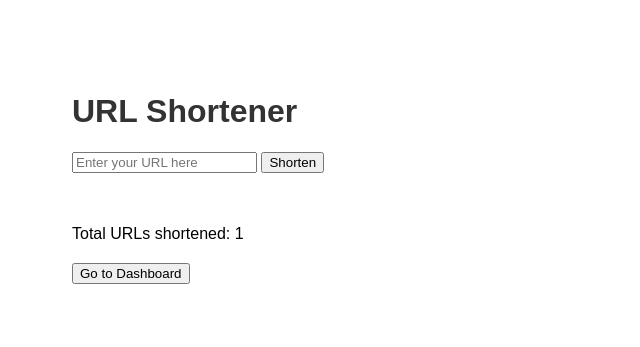
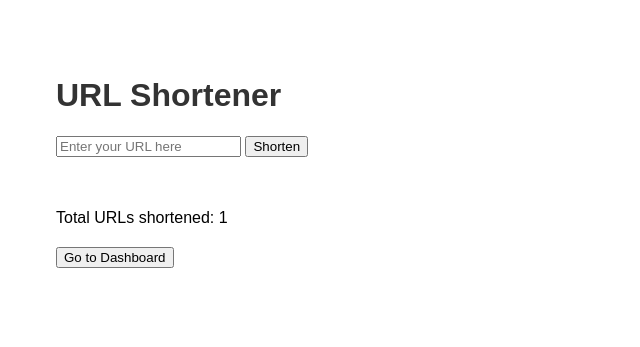
Before and after one commit to raunakdeveloper/B-Link, a Flask app: template templates/index.html in a window 1280 px wide. Shown: the top 347 px of the page, without its empty margins (0-640 px from the left). Run offline with Flask 3, Linux system fonts and the light colour scheme; the template is opened without the code that fills it: most values are stand-ins (such as "Sample title", 1, 10 or a date in 2020); some libraries are stand-ins or nearby versions.

Commit message:
fix some basic style

```diff
--- a/app.py
+++ b/app.py
@@ -26,11 +26,11 @@ mongo = PyMongo(app)
 app.config['SESSION_TYPE'] = 'redis'
 app.config['SESSION_PERMANENT'] = False
 app.config['SESSION_USE_SIGNER'] = True
-app.config['SESSION_KEY_PREFIX'] = 'your_app_name:'  # Replace with your app name
+app.config['SESSION_KEY_PREFIX'] = 'url_shortener:'
 app.config['SESSION_REDIS'] = Redis(
-    host=os.getenv('REDIS_HOST', 'localhost'),  # Default to localhost for development
-    port=int(os.getenv('REDIS_PORT', 6379)),    # Default port 6379
-    password=os.getenv('REDIS_PASSWORD')         # Password if set, otherwise None
+    host=os.getenv('REDIS_HOST', 'localhost'),
+    port=int(os.getenv('REDIS_PORT', 6379)),
+    password=os.getenv('REDIS_PASSWORD')
 )
 app.config['SECRET_KEY'] = os.getenv('SECRET_KEY')
 Session(app)
@@ -127,7 +127,6 @@ def verify_otp():
 
 @app.route('/login', methods=['GET', 'POST'])
 def login():
-     # Redirect logged-in users to the dashboard if they try to access the login page
     if 'user' in session:
         return redirect(url_for('index'))
 
@@ -149,7 +148,6 @@ def login():
 
 @app.route('/logout')
 def logout():
-    # Redirect logged-in users to the dashboard instead of letting them log out directly
     if 'user' in session:
         return redirect(url_for('dashboard'))
 
--- a/templates/index.html
+++ b/templates/index.html
@@ -7,7 +7,7 @@
     <style>
       body {
         font-family: Arial, sans-serif;
-        padding: 4rem;
+        padding: 3rem;
       }
       h1 {
         color: #333;
@@ -21,6 +21,12 @@
       .dash-link {
         cursor: pointer;
       }
+      @media (max-width: 500px) {
+        .shortenbtn {
+          margin-top: 1rem;
+          cursor: pointer;
+        }
+      }
     </style>
   </head>
   <body>
@@ -33,7 +39,7 @@
         placeholder="Enter your URL here"
         required
       />
-      <button type="submit">Shorten</button>
+      <button class="shortenbtn" type="submit">Shorten</button>
     </form>
 
     <br /><br />
--- a/templates/login.html
+++ b/templates/login.html
@@ -7,7 +7,7 @@
     <style>
       body {
         font-family: Arial, sans-serif;
-        padding: 4rem;
+        padding: 3rem;
       }
       .login-btn {
         margin-top: 20px;
--- a/templates/register.html
+++ b/templates/register.html
@@ -7,7 +7,7 @@
     <style>
       body {
         font-family: Arial, sans-serif;
-        padding: 4rem;
+        padding: 3rem;
       }
       .register-btn {
         margin-top: 20px;
--- a/templates/verify_otp.html
+++ b/templates/verify_otp.html
@@ -7,7 +7,7 @@
     <style>
       body {
         font-family: Arial, sans-serif;
-        padding: 4rem;
+        padding: 3rem;
       }
       button {
         padding: 2px 8px;
```
Also changed, not shown: templates/dashboard.html (+37 -9 lines), templates/shortened.html (+8 -2 lines).
